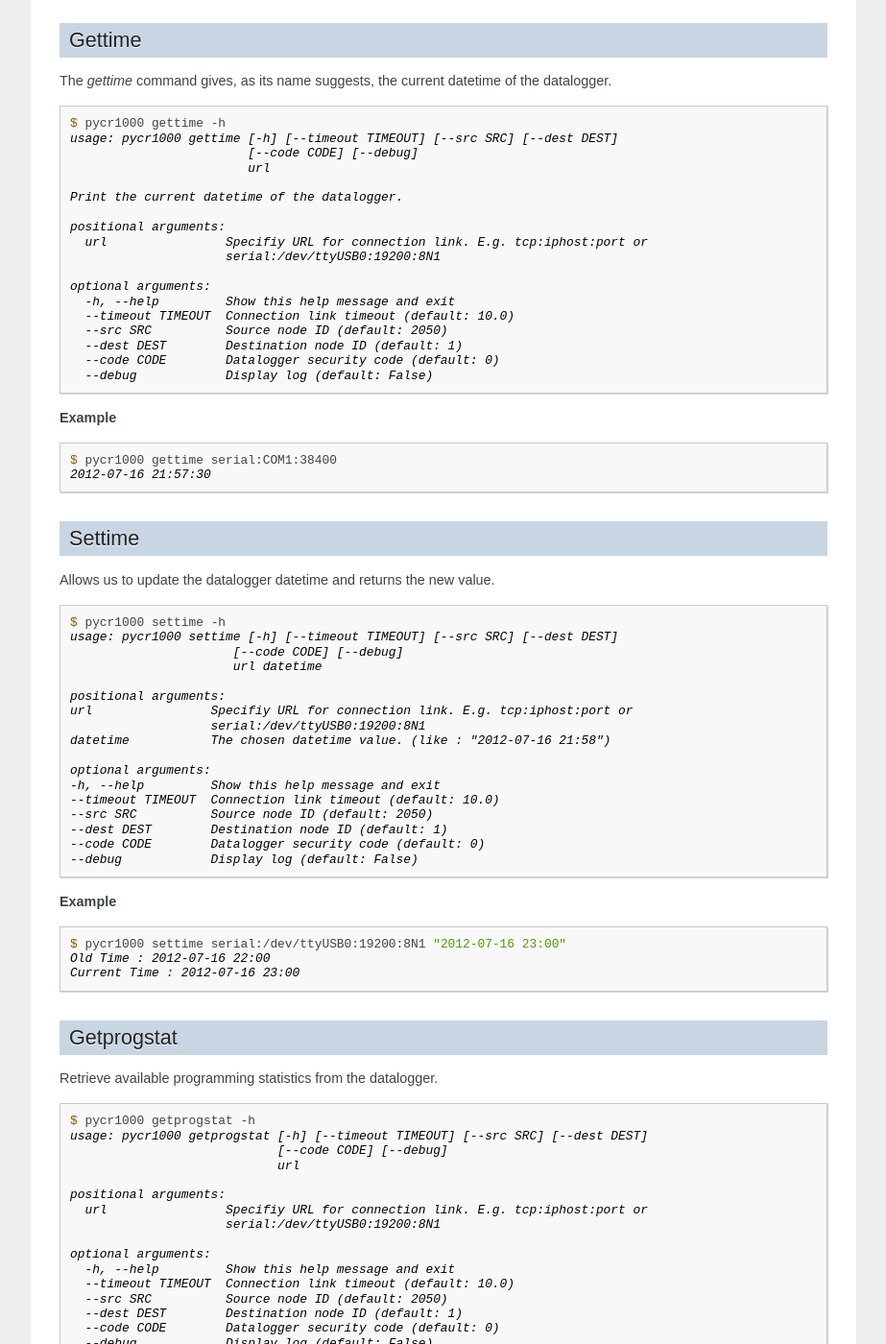
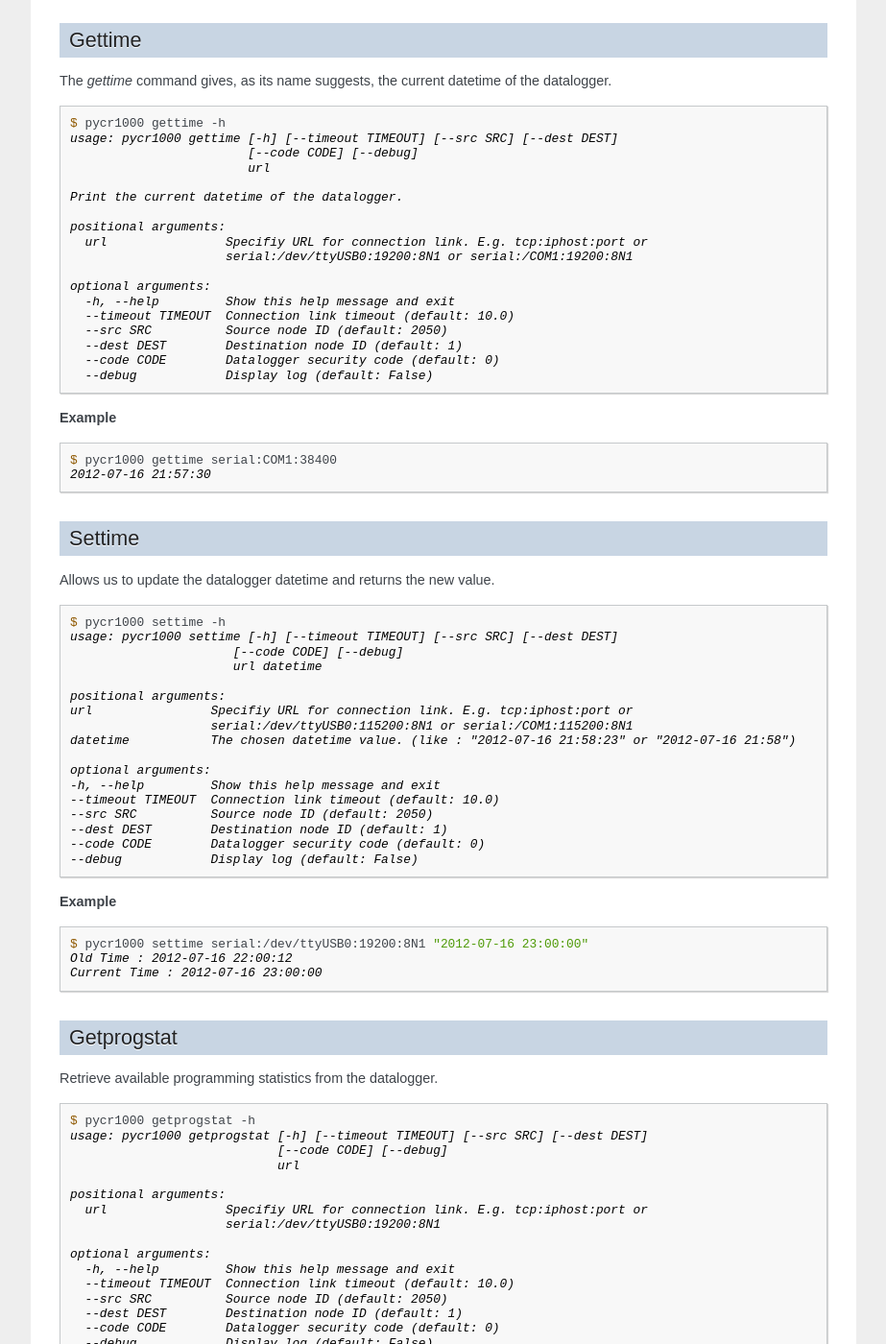
Before and after one commit to LionelDarras/PyCampbellCR1000, a Sphinx documentation site: the page built from docs/index.rst, in a window 1280 px wide and 1400 px high, scrolled down 2857 px. Shown: the whole window at 96% size, without its empty margins (198-1121 px from the left). Built offline with Sphinx 7.4.7, drawn with Linux system fonts in a browser that asks for light colours.

Commit message:
Allow seconds in setime and minor change.

```diff
--- a/docs/index.rst
+++ b/docs/index.rst
@@ -213,7 +213,7 @@
 
     positional arguments:
       url                Specifiy URL for connection link. E.g. tcp:iphost:port or
-                         serial:/dev/ttyUSB0:19200:8N1
+                         serial:/dev/ttyUSB0:19200:8N1 or serial:/COM1:19200:8N1
 
     optional arguments:
       -h, --help         Show this help message and exit
@@ -246,8 +246,8 @@
 
     positional arguments:
     url                Specifiy URL for connection link. E.g. tcp:iphost:port or
-                       serial:/dev/ttyUSB0:19200:8N1
-    datetime           The chosen datetime value. (like : "2012-07-16 21:58")
+                       serial:/dev/ttyUSB0:115200:8N1 or serial:/COM1:115200:8N1
+    datetime           The chosen datetime value. (like : "2012-07-16 21:58:23" or "2012-07-16 21:58")
 
     optional arguments:
     -h, --help         Show this help message and exit
@@ -261,9 +261,9 @@
 
 .. code-block:: console
 
-    $ pycr1000 settime serial:/dev/ttyUSB0:19200:8N1 "2012-07-16 23:00"
-    Old Time : 2012-07-16 22:00
-    Current Time : 2012-07-16 23:00
+    $ pycr1000 settime serial:/dev/ttyUSB0:19200:8N1 "2012-07-16 23:00:00"
+    Old Time : 2012-07-16 22:00:12
+    Current Time : 2012-07-16 23:00:00
 
 
 Getprogstat
```
Also changed, not shown: 2 other files.
